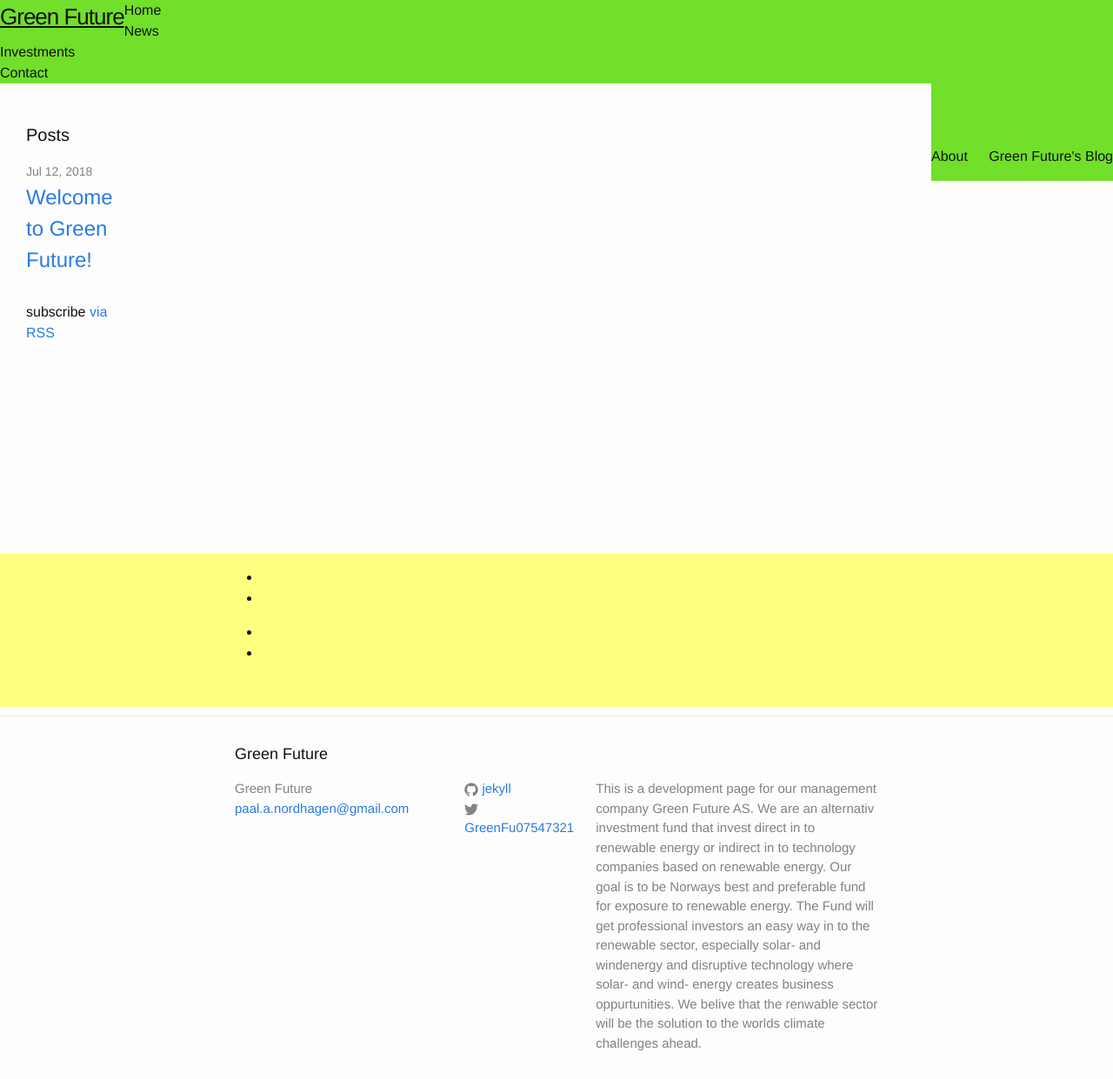
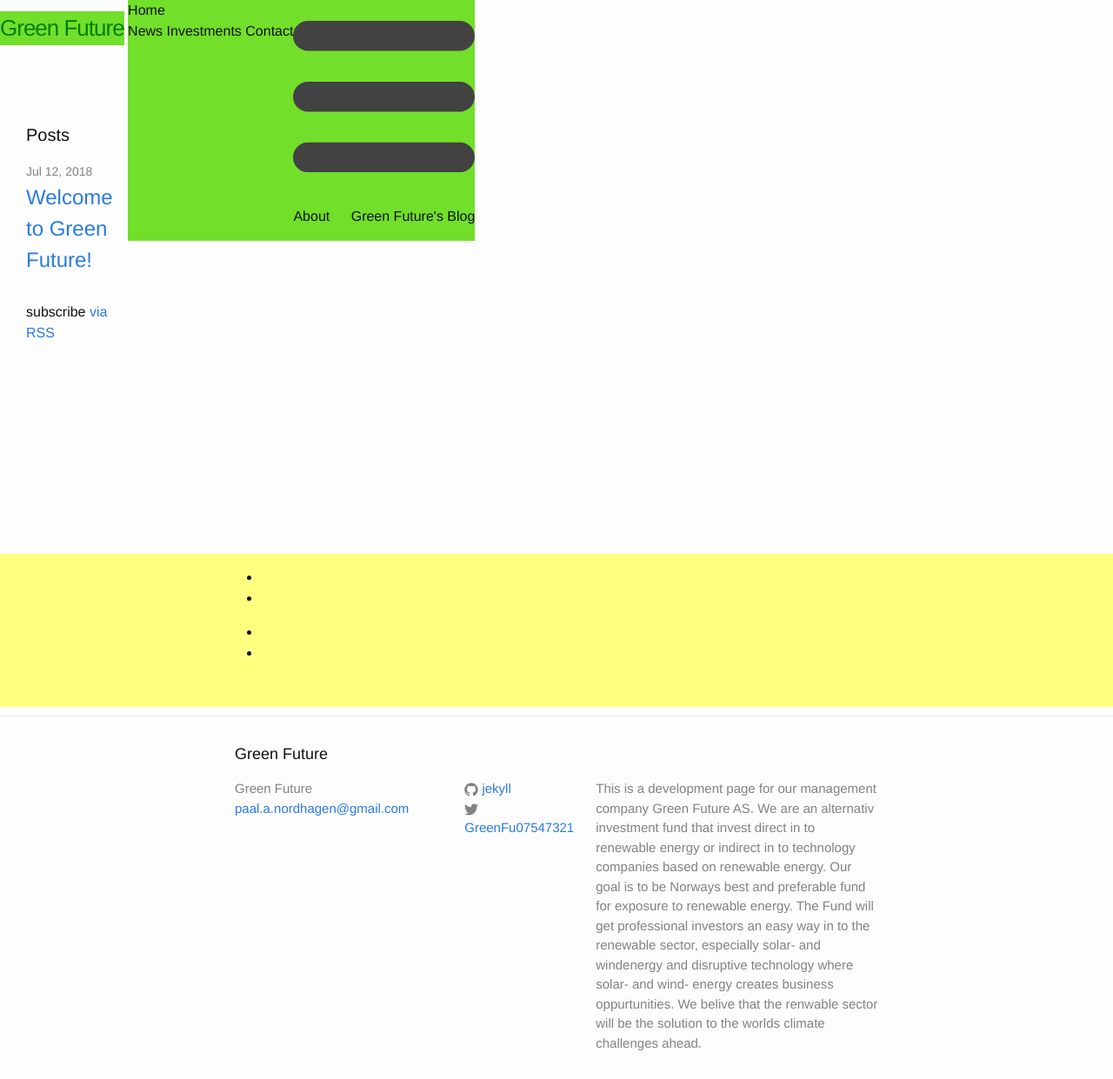
Before and after one commit to Paal-August/Paal-August.github.io, a Jekyll site: the page built from index.html, in a window 1280 px wide. Shown: the whole page at 87% size. Built offline with Jekyll 4.4.1, drawn with Linux system fonts in a browser that asks for light colours.

Commit message:
Update _layout.scss

```diff
--- a/_sass/_layout.scss
+++ b/_sass/_layout.scss
@@ -13,13 +13,12 @@
 }
 
 .site-header {
-  position: relative;
   max-height:100px;
   margin: auto;
   grid-gap: 0px;
   width:100%;
   grid-area:1/1/2/8;
-  display:inline;
+
 
 }
 
@@ -28,10 +27,10 @@
     font-weight: 300;
     letter-spacing: -1px;
     margin-bottom: 0;
-    float: left;
+    float: center;
     grid-area: 1 / 1 / 2/2;
     background-color:#72DF2A;
-
+    display:inline-block;
     &,
     &:visited {
         color: #008000;
@@ -41,6 +40,7 @@
 .site-menu{
   grid-area: 1 / 2 / 2/6;
   background-color:#72DF2A;
+  display:inline-block;
 
 }
 
@@ -49,17 +49,15 @@
     float: right;
     line-height: 56px;
     grid-area: 3 / 7 / 4/8;
-    background-color:#72DF2A;
-
+    ackground-color:#72DF2A;
+     display:inline-block;
     .menu-icon {
-    display: inline-block;
     lign-content:end;
     }
 
     .page-link {
         color: $text-color;
         line-height: $base-line-height;
-        display: inline-block;
         // Gaps between nav items, but not on the last one
         &:not(:last-child) {
             margin-right: 20px;
```
